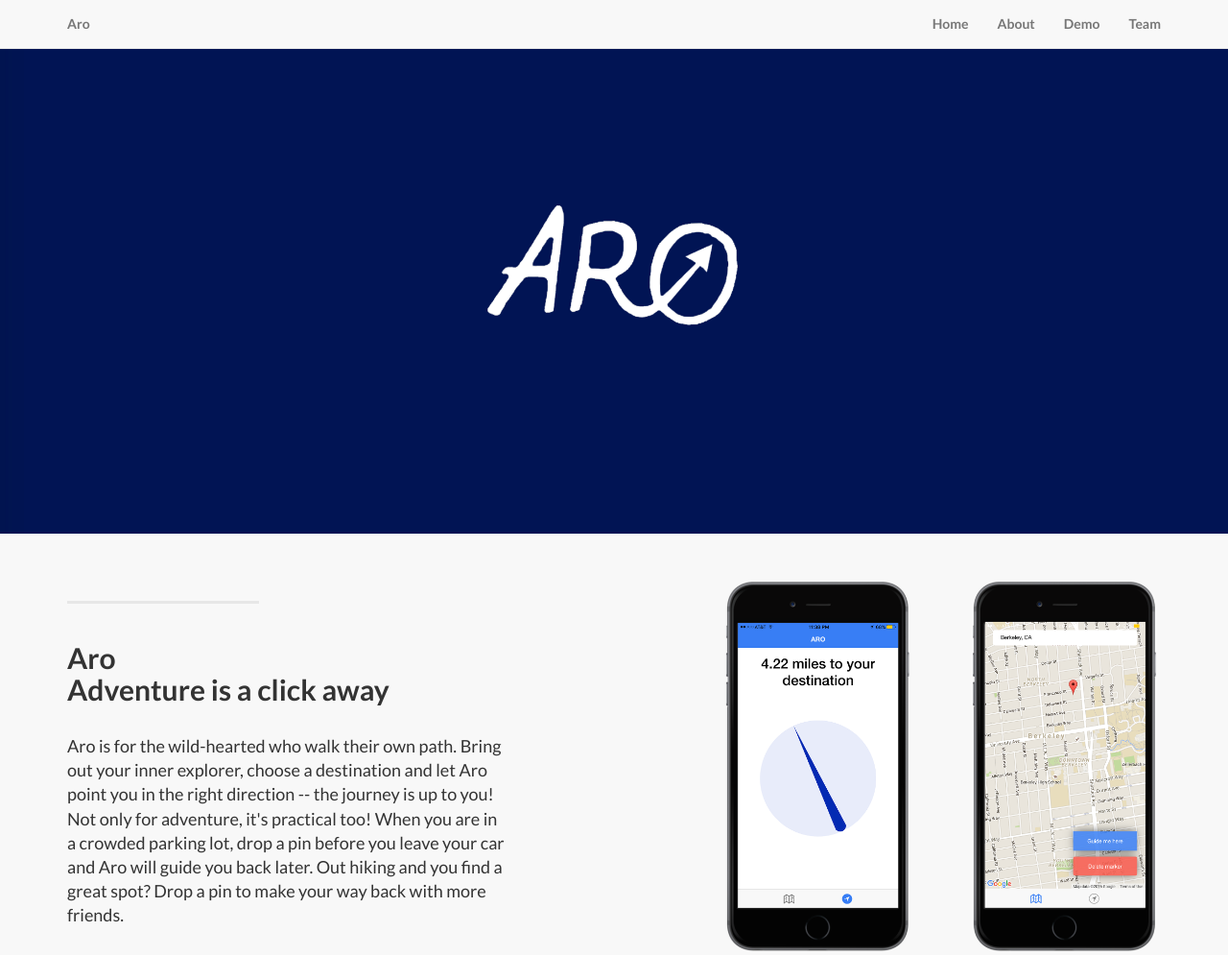
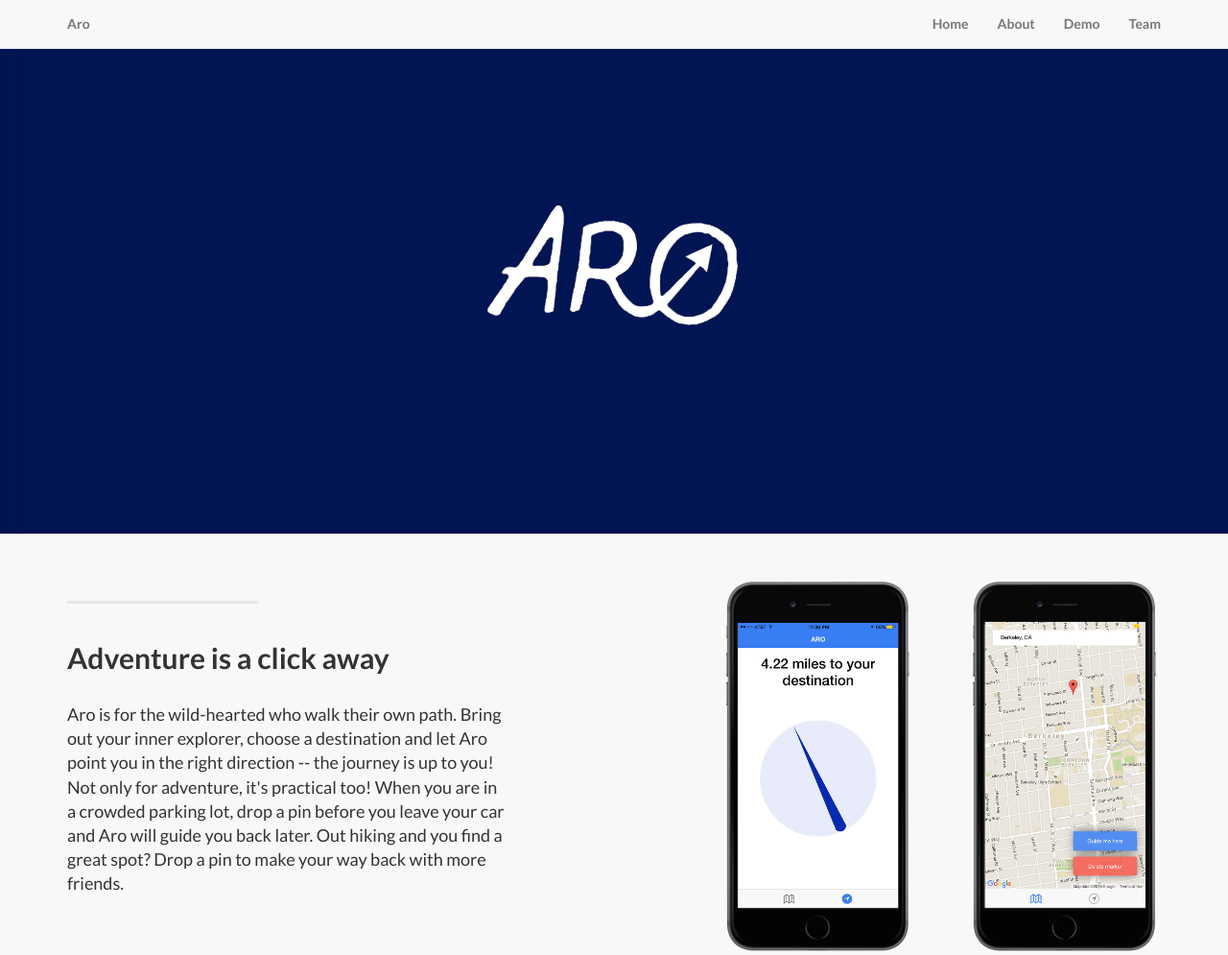
Before and after one commit to artemyss/AroLandingPage, a plain HTML site: page index.html in a window 1280 px wide. Shown: the top 995 px of the page at 96% size. Drawn offline with Linux system fonts and the light colour scheme.

Commit message:
gets rid of Aro over about section

```diff
--- a/index.html
+++ b/index.html
@@ -97,7 +97,7 @@
                 <div class="col-lg-5 col-sm-6">
                     <hr class="section-heading-spacer">
                     <div class="clearfix"></div>
-                    <h2 class="section-heading">Aro<br>Adventure is a click away</h2>
+                    <h2 class="section-heading">Adventure is a click away</h2>
                     <p class="lead">Aro is for the wild-hearted who walk their own path. Bring out your inner explorer, choose a destination and let Aro point you in the right direction -- the journey is up to you! Not only for adventure, it's practical too! When you are in a crowded parking lot, drop a pin before you leave your car and Aro will guide you back later. Out hiking and you find a great spot? Drop a pin to make your way back with more friends.</p>
                 </div>
                 <div class="col-lg-5 col-lg-offset-2 col-sm-6">
```
